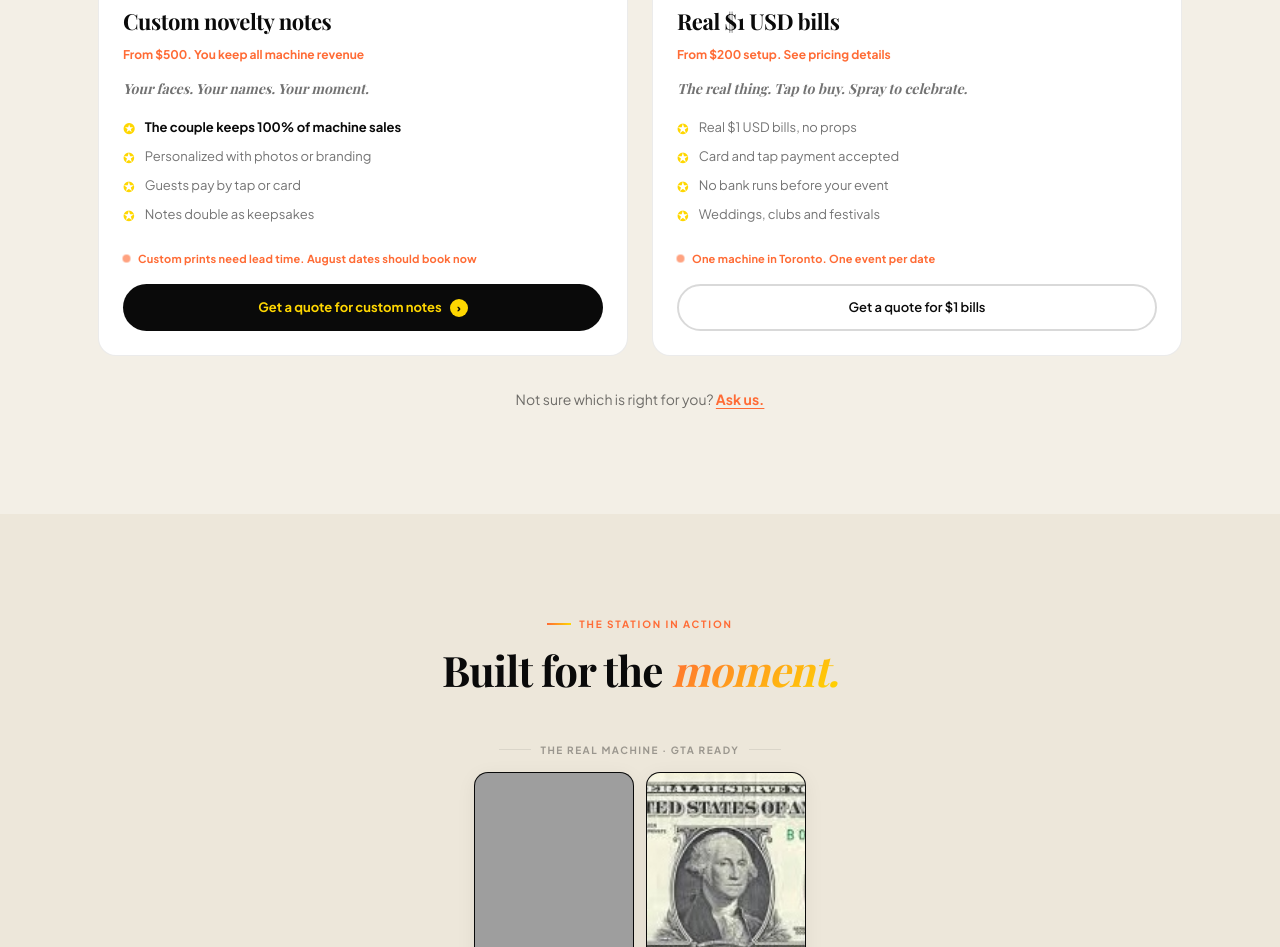
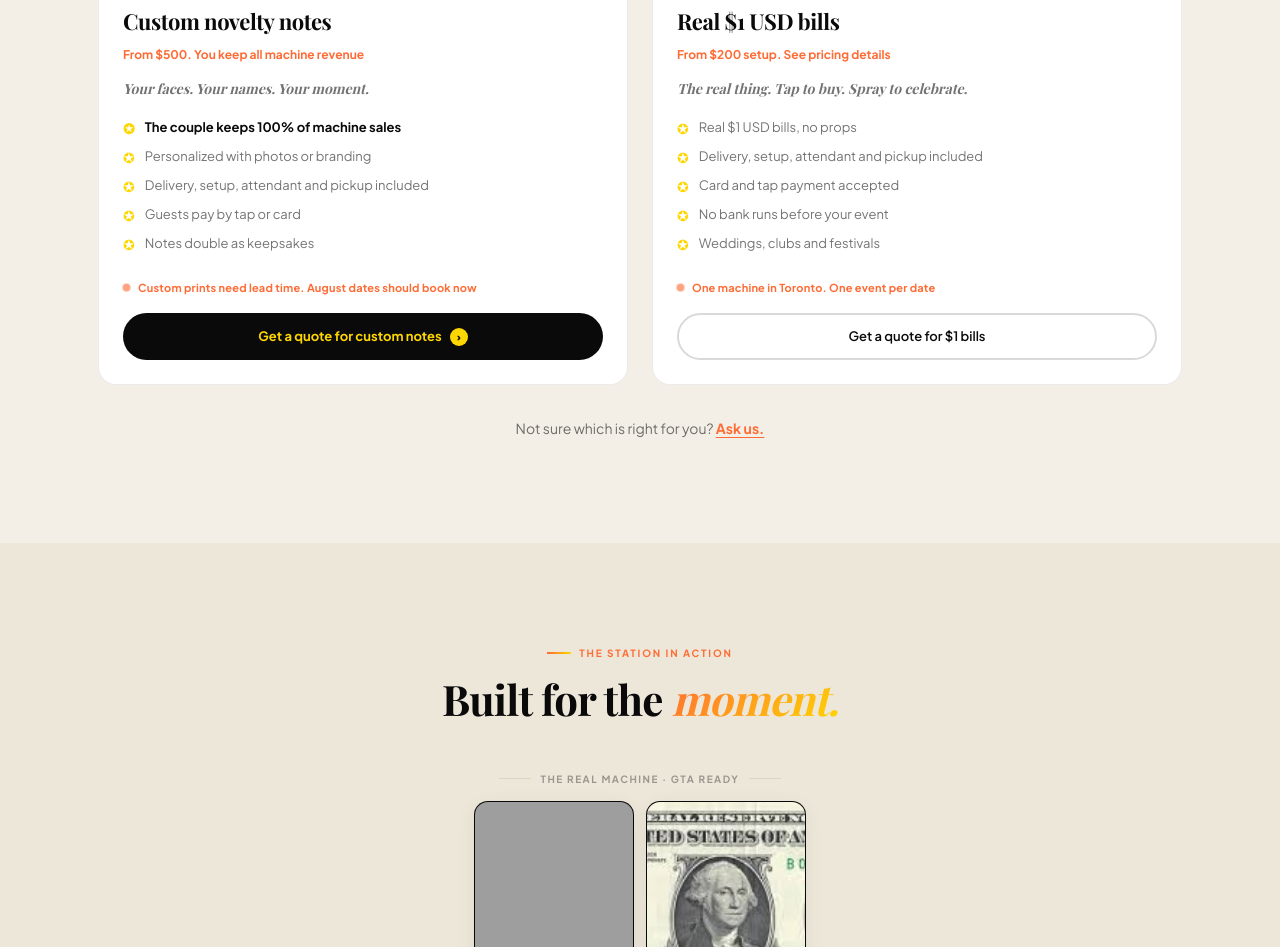
Before and after one commit to Bensonbillion/cashstation, a website built with Vite: page index.html in a window 1280 px wide. Shown: the part 2788-3735 px from the top of the page. Built offline with nearby package versions, Linux system fonts and the light colour scheme; grey boxes are pictures that could not be loaded; a web font is replaced by a local one.

Commit message:
copy: package framing on offer cards, delivery/attendant/pickup included

```diff
--- a/index.html
+++ b/index.html
@@ -243,6 +243,7 @@
             <ul class="exp-features">
               <li class="feature-hero"><span class="feat-bullet">&#10026;</span><strong>The couple keeps 100% of machine sales</strong></li>
               <li><span class="feat-bullet">&#10026;</span>Personalized with photos or branding</li>
+              <li><span class="feat-bullet">&#10026;</span>Delivery, setup, attendant and pickup included</li>
               <li><span class="feat-bullet">&#10026;</span>Guests pay by tap or card</li>
               <li><span class="feat-bullet">&#10026;</span>Notes double as keepsakes</li>
             </ul>
@@ -267,6 +268,7 @@
             <p class="exp-tag"><em>The real thing. Tap to buy. Spray to celebrate.</em></p>
             <ul class="exp-features">
               <li><span class="feat-bullet">&#10026;</span>Real $1 USD bills, no props</li>
+              <li><span class="feat-bullet">&#10026;</span>Delivery, setup, attendant and pickup included</li>
               <li><span class="feat-bullet">&#10026;</span>Card and tap payment accepted</li>
               <li><span class="feat-bullet">&#10026;</span>No bank runs before your event</li>
               <li><span class="feat-bullet">&#10026;</span>Weddings, clubs and festivals</li>
```
